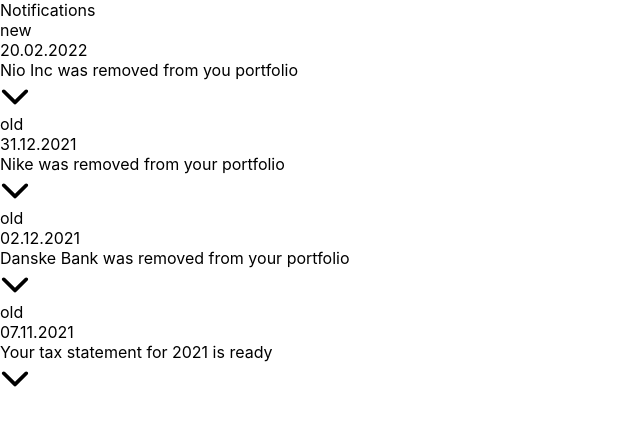
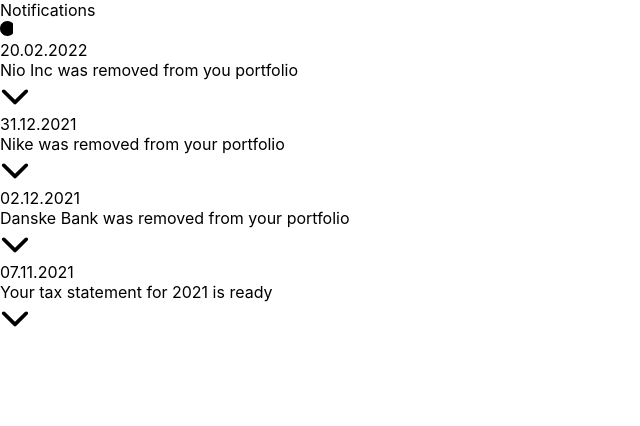
Before and after one commit to amstelmach/notification-center, a React (Create React App) app: page / in a window 1280 px wide. Shown: the top 426 px of the page, without its empty margins (0-640 px from the left). Built offline with nearby package versions, Linux system fonts and the light colour scheme.

Commit message:
add status dot that indicates new notifications

```diff
--- a/src/NotificationItem.js
+++ b/src/NotificationItem.js
@@ -2,6 +2,7 @@
 import './notificationitem.css';
 import ChevronDown from './utils/ChevronDown';
 import ChevronUp from './utils/ChevronUp';
+import StatusDot from './utils/StatusDot';
 
 const NotificationItem = ({ status, date, title, description, onClick }) => {
   const [isActive, setIsActive] = useState(false);
@@ -12,7 +13,9 @@
           className='accordion__header'
           onClick={() => setIsActive(!isActive)}
         >
-          <div className='accordion__status'>{status}</div>
+          <div className='accordion__status'>
+            {status === 'new' ? <StatusDot height={15} /> : null}
+          </div>
           <div className='accordion__date'>{date}</div>
           <div className='accordion__title'>{title}</div>
           {isActive ? (
```
